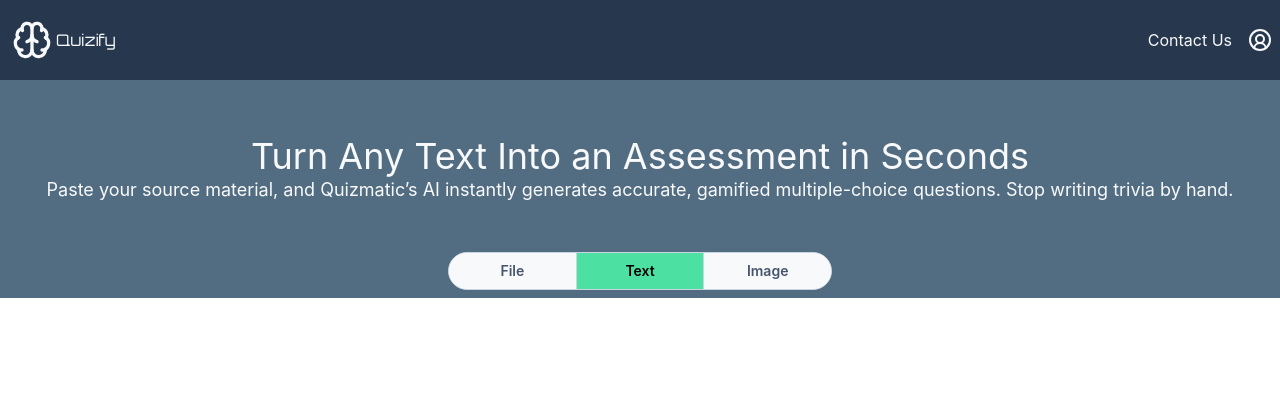
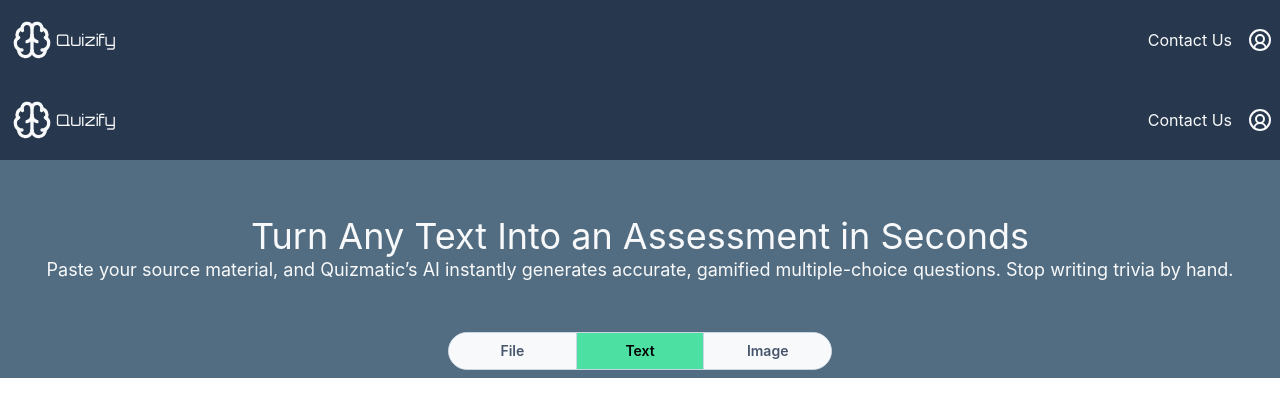
Before and after one commit to Adrian7373/Quizify-AI-Driven-Quiz-Generation-and-Gamification, a Next.js app: page / in a window 1280 px wide. Shown: the top 416 px of the page. Built offline with nearby package versions, Linux system fonts and the light colour scheme.

Commit message:
Added Inter font in global css

```diff
--- a/src/app/globals.css
+++ b/src/app/globals.css
@@ -8,5 +8,7 @@
   --color-light: #9DB2BF;
   --color-lighter: #DDE6ED;
   --color-white: #F8F9FA;
+
+  --font-inter: var(--font-inter);
   --font-orbitron: var(--font-orbitron);
 }
--- a/src/app/layout.tsx
+++ b/src/app/layout.tsx
@@ -1,11 +1,18 @@
 import type { Metadata } from "next";
 import "./globals.css";
-import { Orbitron } from "next/font/google"
+import { Orbitron, Inter } from "next/font/google"
+import NavBar from "./_components/NavBar";
 
 const orbitron = Orbitron({
   subsets: ["latin"],
   // This generates a CSS variable named --font-orbitron
   variable: "--font-orbitron",
+});
+
+const inter = Inter({
+  subsets: ["latin"],
+  // This generates a CSS variable named --font-orbitron
+  variable: "--font-inter",
 });
 
 export const metadata: Metadata = {
@@ -19,8 +26,8 @@ export default function RootLayout({
   children: React.ReactNode;
 }>) {
   return (
-    <html lang="en" className={`${orbitron.variable}`}>
-      <body>{children}</body>
+    <html lang="en" className={`${orbitron.variable} ${inter.variable}`}>
+      <body>      <NavBar />{children}</body>
     </html>
   );
 }
```
